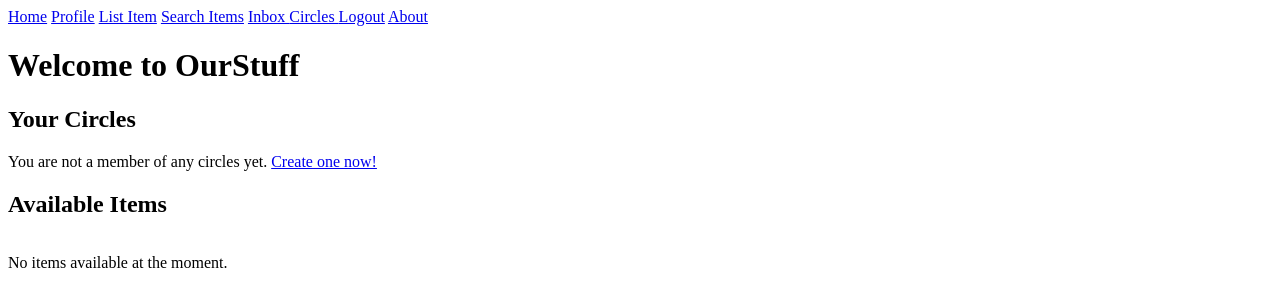
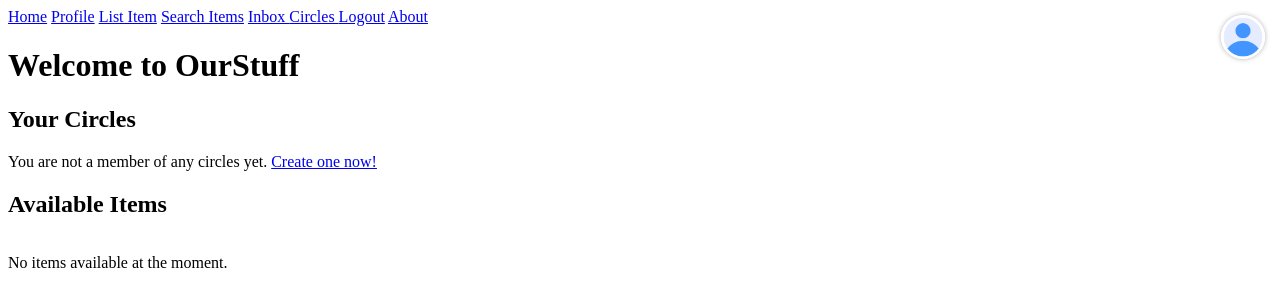
Before and after one commit to sfirke/meutch, a Flask app: page / in a window 1280 px wide. Shown: the top 300 px of the page. Run offline with Flask 2, Linux system fonts and the light colour scheme; the visitor is signed in with stand-in values (Sample User, id 1); data comes from the database, SQL or seed files in the repository; data that the repository does not hold is empty.

Commit message:
show profile pic in corner with link to profile page

```diff
--- a/app/static/css/style.css
+++ b/app/static/css/style.css
@@ -169,6 +169,21 @@
     border: 2px solid #ddd; /* Optional: Add a border for better appearance */
 }
 
+.profile-picture-link {
+    position: fixed;
+    top: 15px;
+    right: 15px;
+    z-index: 1000; /* Ensures the profile picture stays above other elements */
+}
+
+.profile-picture-small {
+    border-radius: 50%;
+    object-fit: cover;
+    border: 2px solid #fff; /* Optional: Adds a white border around the image */
+    box-shadow: 0 0 5px rgba(0, 0, 0, 0.3); /* Optional: Adds a subtle shadow for depth */
+    cursor: pointer;
+}
+
 .faq-section {
     margin-top: 20px;
 }
--- a/app/templates/base.html
+++ b/app/templates/base.html
@@ -9,6 +9,11 @@
 </head>
 <body>
     <nav>
+        {% if current_user.is_authenticated %}
+            <a href="{{ url_for('main.profile') }}" class="profile-picture-link">
+                <img src="{{ current_user.profile_image }}" alt="Profile" class="profile-picture-small" width="40" height="40">
+            </a>
+        {% endif %}
         <a href="{{ url_for('main.index') }}">Home</a>
         {% if current_user.is_authenticated %}
             <a href="{{ url_for('main.profile') }}">Profile</a>
```
